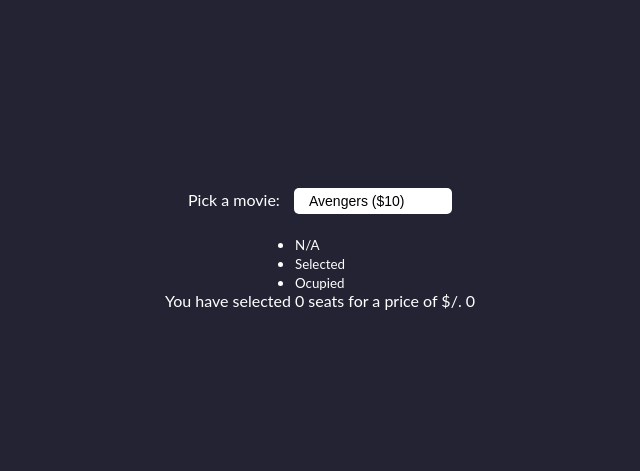
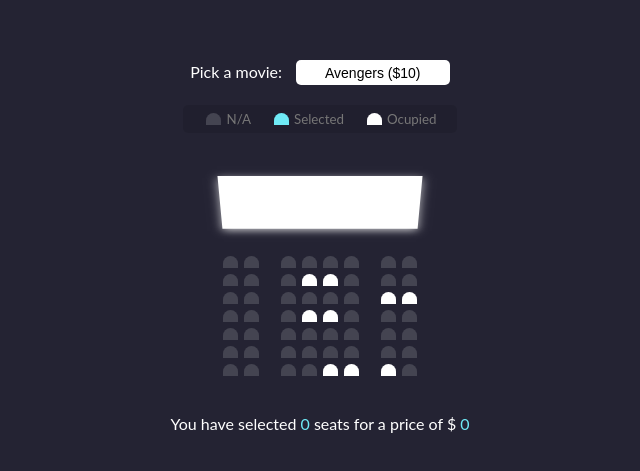
Before and after one commit to martin-webs/mySandboxRepo, a plain HTML site: page movie-seat-booking/index.html in a window 1280 px wide. Shown: the part 161-632 px from the top of the page, without its empty margins (320-960 px from the left). Drawn offline with Linux system fonts and the light colour scheme.

Commit message:
created movie select event, seat click event and update totalfunction

```diff
--- a/movie-seat-booking/index.html
+++ b/movie-seat-booking/index.html
@@ -14,7 +14,7 @@
 			<option value="10">Avengers ($10)</option>
 			<option value="12">Toy Story ($12)</option>
 			<option value="8">Shrek 4 ($8)</option>
-			<option value="9">Downton Abbey ($9)</option>
+			<option value="9">Downton ($9)</option>
 			</select>
 	</div>
 
@@ -36,78 +36,78 @@
 	<div class="container">
 		<div class="screen"></div>
 		<div class="row">
-			<div class="seart"></div>
-			<div class="seart"></div>
-			<div class="seart"></div>
-			<div class="seart"></div>
-			<div class="seart"></div>
-			<div class="seart"></div>
-			<div class="seart"></div>
-			<div class="seart"></div>
+			<div class="seat"></div>
+			<div class="seat"></div>
+			<div class="seat"></div>
+			<div class="seat"></div>
+			<div class="seat"></div>
+			<div class="seat"></div>
+			<div class="seat"></div>
+			<div class="seat"></div>
 		</div>
 		<div class="row">
-			<div class="seart"></div>
-			<div class="seart"></div>
-			<div class="seart"></div>
-			<div class="seart occupied"></div>
-			<div class="seart occupied"></div>
-			<div class="seart"></div>
-			<div class="seart"></div>
-			<div class="seart"></div>
+			<div class="seat"></div>
+			<div class="seat"></div>
+			<div class="seat"></div>
+			<div class="seat occupied"></div>
+			<div class="seat occupied"></div>
+			<div class="seat"></div>
+			<div class="seat"></div>
+			<div class="seat"></div>
 		</div>
 		<div class="row">
-			<div class="seart"></div>
-			<div class="seart"></div>
-			<div class="seart"></div>
-			<div class="seart"></div>
-			<div class="seart"></div>
-			<div class="seart"></div>
-			<div class="seart occupied"></div>
-			<div class="seart occupied"></div>
+			<div class="seat"></div>
+			<div class="seat"></div>
+			<div class="seat"></div>
+			<div class="seat"></div>
+			<div class="seat"></div>
+			<div class="seat"></div>
+			<div class="seat occupied"></div>
+			<div class="seat occupied"></div>
 		</div>
 		<div class="row">
-			<div class="seart"></div>
-			<div class="seart"></div>
-			<div class="seart"></div>
-			<div class="seart occupied"></div>
-			<div class="seart occupied"></div>
-			<div class="seart"></div>
-			<div class="seart"></div>
-			<div class="seart"></div>
+			<div class="seat"></div>
+			<div class="seat"></div>
+			<div class="seat"></div>
+			<div class="seat occupied"></div>
+			<div class="seat occupied"></div>
+			<div class="seat"></div>
+			<div class="seat"></div>
+			<div class="seat"></div>
 		</div>
 		<div class="row">
-			<div class="seart"></div>
-			<div class="seart"></div>
-			<div class="seart"></div>
-			<div class="seart"></div>
-			<div class="seart"></div>
-			<div class="seart"></div>
-			<div class="seart"></div>
-			<div class="seart"></div>
+			<div class="seat"></div>
+			<div class="seat"></div>
+			<div class="seat"></div>
+			<div class="seat"></div>
+			<div class="seat"></div>
+			<div class="seat"></div>
+			<div class="seat"></div>
+			<div class="seat"></div>
 		</div>
 		<div class="row">
-			<div class="seart"></div>
-			<div class="seart"></div>
-			<div class="seart"></div>
-			<div class="seart"></div>
-			<div class="seart"></div>
-			<div class="seart"></div>
-			<div class="seart"></div>
-			<div class="seart"></div>
+			<div class="seat"></div>
+			<div class="seat"></div>
+			<div class="seat"></div>
+			<div class="seat"></div>
+			<div class="seat"></div>
+			<div class="seat"></div>
+			<div class="seat"></div>
+			<div class="seat"></div>
 		</div>
 		<div class="row">
-			<div class="seart"></div>
-			<div class="seart"></div>
-			<div class="seart"></div>
-			<div class="seart"></div>
-			<div class="seart occupied"></div>
-			<div class="seart occupied"></div>
-			<div class="seart occupied"></div>
-			<div class="seart"></div>
+			<div class="seat"></div>
+			<div class="seat"></div>
+			<div class="seat"></div>
+			<div class="seat"></div>
+			<div class="seat occupied"></div>
+			<div class="seat occupied"></div>
+			<div class="seat occupied"></div>
+			<div class="seat"></div>
 		</div>
 	</div>
 
-	<div class="text">You have selected <span id="count">0</span> seats for a price of $/. <span id="total">0</span></div>
+	<p class="text">You have selected <span id="count">0</span> seats for a price of $ <span id="total">0</span></p>
 
 	<script src="./script.js"></script>
 </body>
--- a/movie-seat-booking/script.js
+++ b/movie-seat-booking/script.js
@@ -0,0 +1,39 @@
+const container = document.querySelector('.container');
+const seats = document.querySelectorAll('.row .seat:not(.occupied)');
+const count = document.getElementById('count');
+const total = document.getElementById('total');
+const movieSelect = document.getElementById('movie');
+
+let ticketPrice = +movieSelect.value;
+
+// Update total and count
+function updateSelectedCount(){
+	const selectedSeats = document.querySelectorAll('.row .selected');
+
+	// Copy selected seats into an array
+	// Map through the array
+	// return a new array of indexes
+	const seatsIndex = [...selectedSeats].map(asiento =>[...seats].indexOf(asiento));
+
+
+
+	const selectedSeatsCount = selectedSeats.length;
+	count.innerText = selectedSeatsCount;
+	total.innerText = selectedSeatsCount * ticketPrice;
+}
+
+
+// Movie select event
+movieSelect.addEventListener('change', e => {
+	ticketPrice = +e.target.value;
+	updateSelectedCount();
+})
+// Seat click event
+container.addEventListener('click', e =>{
+	if(e.target.classList.contains('seat')
+	 && !e.target.classList.contains('occupied'))
+	 {
+		e.target.classList.toggle('selected');
+		updateSelectedCount();
+	}
+})
--- a/movie-seat-booking/style.css
+++ b/movie-seat-booking/style.css
@@ -17,7 +17,7 @@ body{
 	font-family: 'Lato', sans-serif;
 }
 
-.movie-container{
+.movie-container, .container{
 	margin: 20px 0;
 }
 
@@ -27,8 +27,89 @@ body{
 	border-radius: 5px;
 	font-size: 14px;
 	margin-left: 10px;
-	padding: 5px 15px;
+	padding: 0.3rem 1.8rem;
 	-moz-appearance: none;
 	-webkit-appearance: none;
 	appearance: none;
 }
+
+.container{
+	perspective: 1000px;
+	margin-bottom: 30px;
+}
+
+.seat{
+	background-color: #444451;
+	height: 12px;
+	width: 15px;
+	margin: 3px;
+	border-radius: 10px 10px 0 0 ;
+}
+
+.seat.selected{
+	background-color:#6feaf6;
+}
+
+.seat:nth-of-type(2){
+	margin-right: 1.2rem;
+}
+
+.seat:nth-last-of-type(2){
+	margin-left: 1.2rem;
+}
+
+.seat.occupied{
+	background-color:#fff;
+}
+
+.seat:not(.occupied):hover{
+	cursor: pointer;
+	transform: scale(1.5);
+}
+
+.showcase .seat:not(.occupied):hover{
+	cursor: default;
+	transform: scale(1);
+}
+
+.showcase{
+	background-color: rgba(0,0,0,0.1);
+	padding: 5px 10px;
+	border-radius: 5px;
+	color: #777;
+	list-style: none;
+	display: flex;
+	justify-content: space-between;
+}
+
+.showcase li{
+	margin: 0 10px;
+	display: flex;
+	justify-content: center;
+	align-items: center;
+}
+
+.showcase li small{
+	margin-left: 2px;
+}
+
+.row{
+	display: flex;
+}
+
+.screen{
+	background-color: #fff;
+	height: 70px;
+	width: 100%;
+	margin: 15px 0;
+	transform: rotateX(-45deg);
+	box-shadow: 0 3px 10px rgba(255,255,255, 0.7);
+}
+
+p.text{
+	margin: 5px 0;
+}
+
+p.text span{
+	color: #6feaf6;
+}
```
